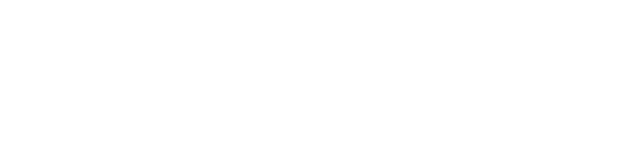
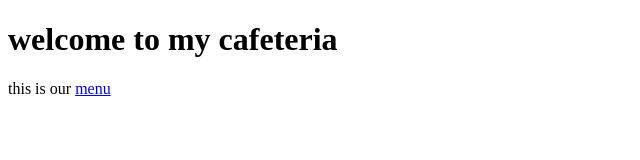
Before and after one commit to ri7967912-cyber/my-first-cafeteria, a plain HTML site: page index.html in a window 1280 px wide. Shown: the whole page, without its empty margins (0-640 px from the left). Drawn offline with Linux system fonts and the light colour scheme.

Commit message:
menu details

```diff
--- a/index.html
+++ b/index.html
@@ -7,5 +7,8 @@
 </head>
 <body>
 
+
+    <h1>welcome to my cafeteria</h1>
+    <p> this is our <a href="menu.html"> menu</a></p>
 </body>
 </html>
```
Also changed, not shown: image/food1.jpg (added), image/food2.jpg (added), image/food3.jpg (added), menu.html (added).
